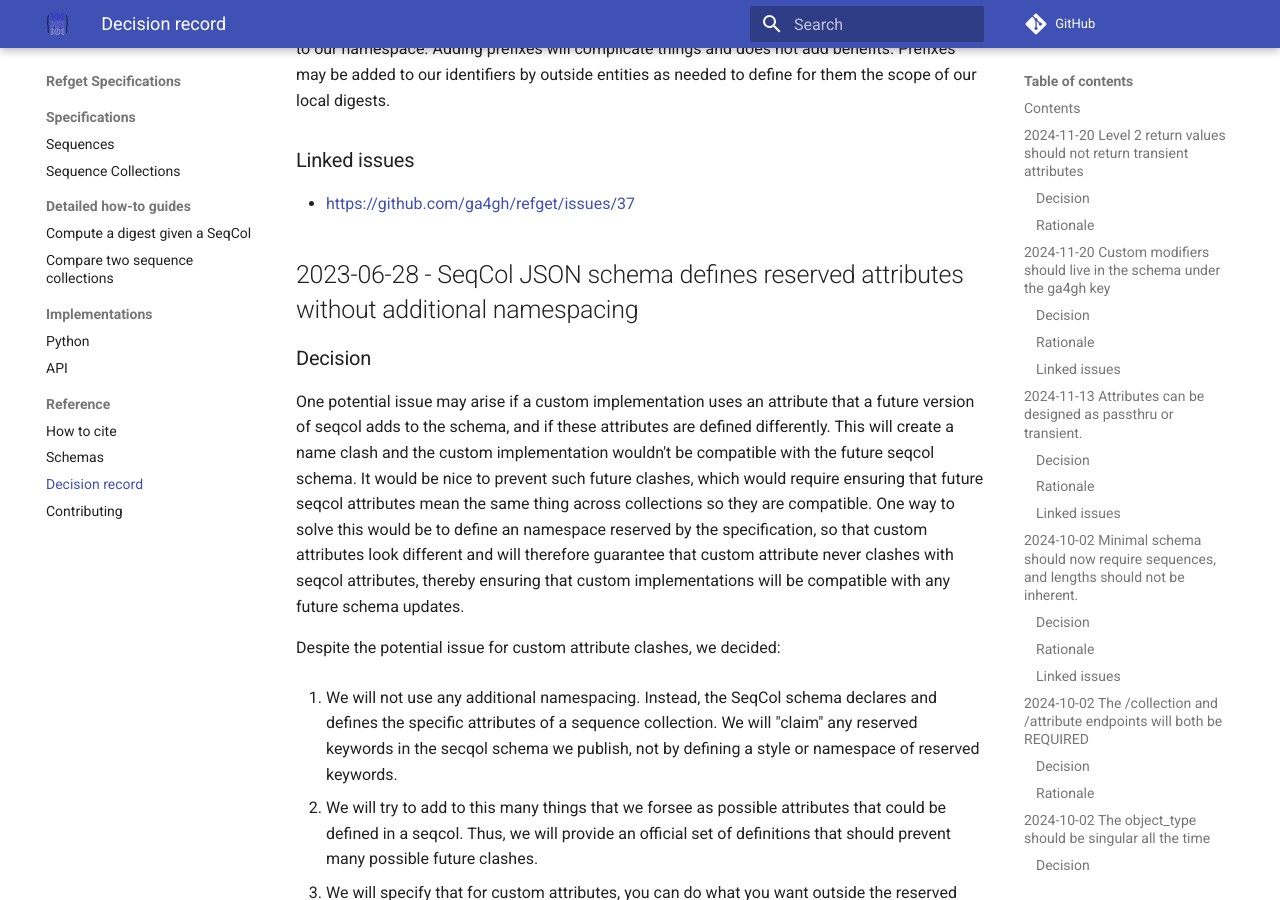
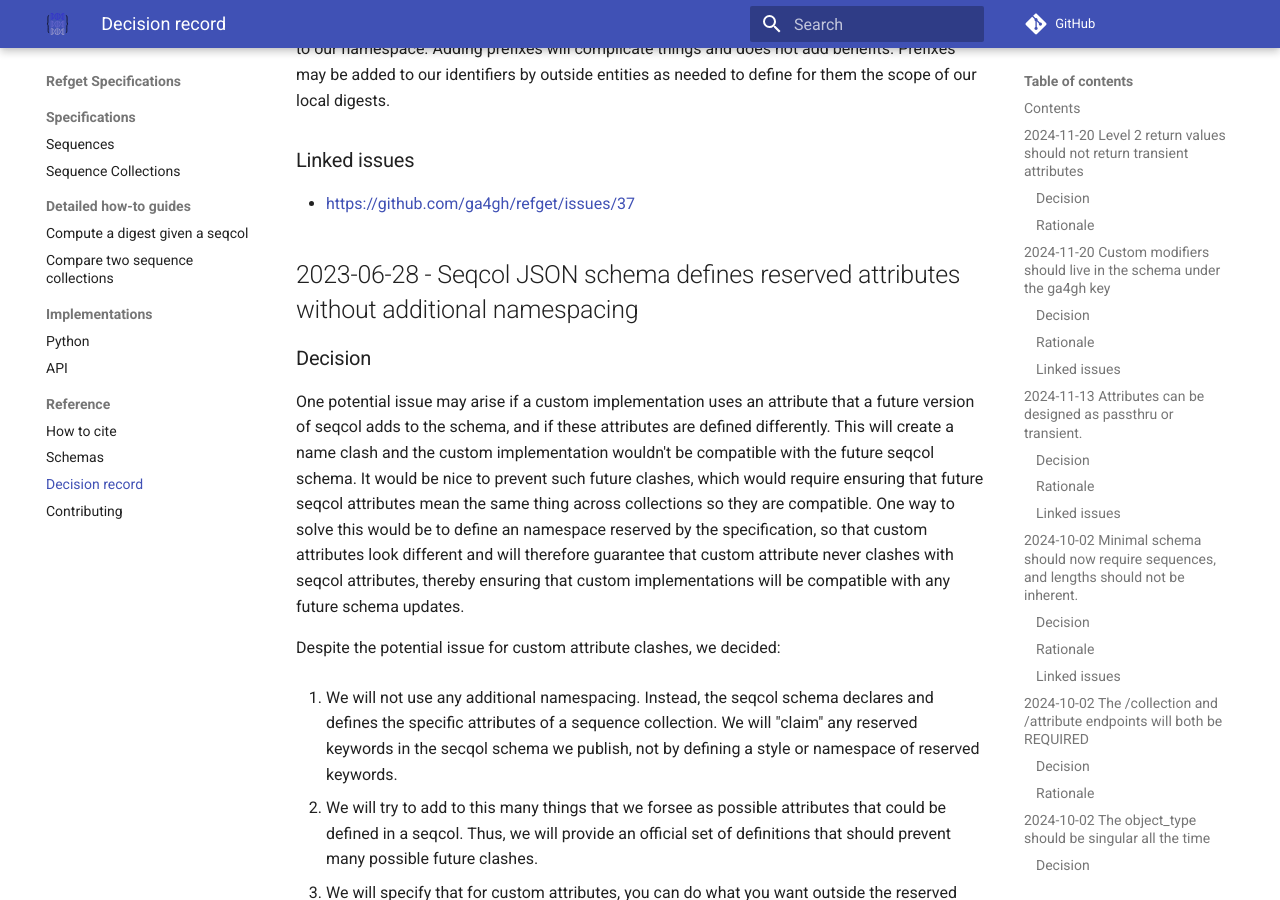
Before and after one commit to ga4gh/refget, an MkDocs documentation site: the page built from docs/decision_record.md, in a window 1280 px wide and 900 px high, scrolled down 19776 px. Built offline with MkDocs 1.6.1 and Material for MkDocs 9.7.7, drawn with Linux system fonts in a browser that asks for light colours; comment, search, counter and statistics services are not loaded; some of the changed text lies outside the part shown.

Commit message:
capitalization

```diff
--- a/docs/decision_record.md
+++ b/docs/decision_record.md
@@ -414,7 +414,7 @@ Adding prefixes will complicate things and does not add benefits. Prefixes may b
 - <https://github.com/ga4gh/refget/issues/37>
 
 
-## 2023-06-28 - SeqCol JSON schema defines reserved attributes without additional namespacing
+## 2023-06-28 - Seqcol JSON schema defines reserved attributes without additional namespacing
 
 ### Decision
 
@@ -422,7 +422,7 @@ One potential issue may arise if a custom implementation uses an attribute that
 
 Despite the potential issue for custom attribute clashes, we decided:
 
-1. We will not use any additional namespacing. Instead, the SeqCol schema declares and defines the specific attributes of a sequence collection. We will "claim" any reserved keywords in the secqol schema we publish, not by defining a style or namespace of reserved keywords.
+1. We will not use any additional namespacing. Instead, the seqcol schema declares and defines the specific attributes of a sequence collection. We will "claim" any reserved keywords in the secqol schema we publish, not by defining a style or namespace of reserved keywords.
 
 2. We will try to add to this many things that we forsee as possible attributes that could be defined in a seqcol. Thus, we will provide an official set of definitions that should prevent many possible future clashes.
 
--- a/mkdocs.yml
+++ b/mkdocs.yml
@@ -8,7 +8,7 @@ nav:
     - Sequences: sequences/README.md
     - Sequence Collections: seqcols/README.md
   - Detailed how-to guides:
-    - Compute a digest given a SeqCol: seqcols/digest_from_collection.md
+    - Compute a digest given a seqcol: seqcols/digest_from_collection.md
     - Compare two sequence collections: seqcols/compare_collections.md
   - Implementations:
     - Python: implementation_python.md
```
Also changed, not shown: docs/seqcols/compare_collections.md (+1 -1 lines).
